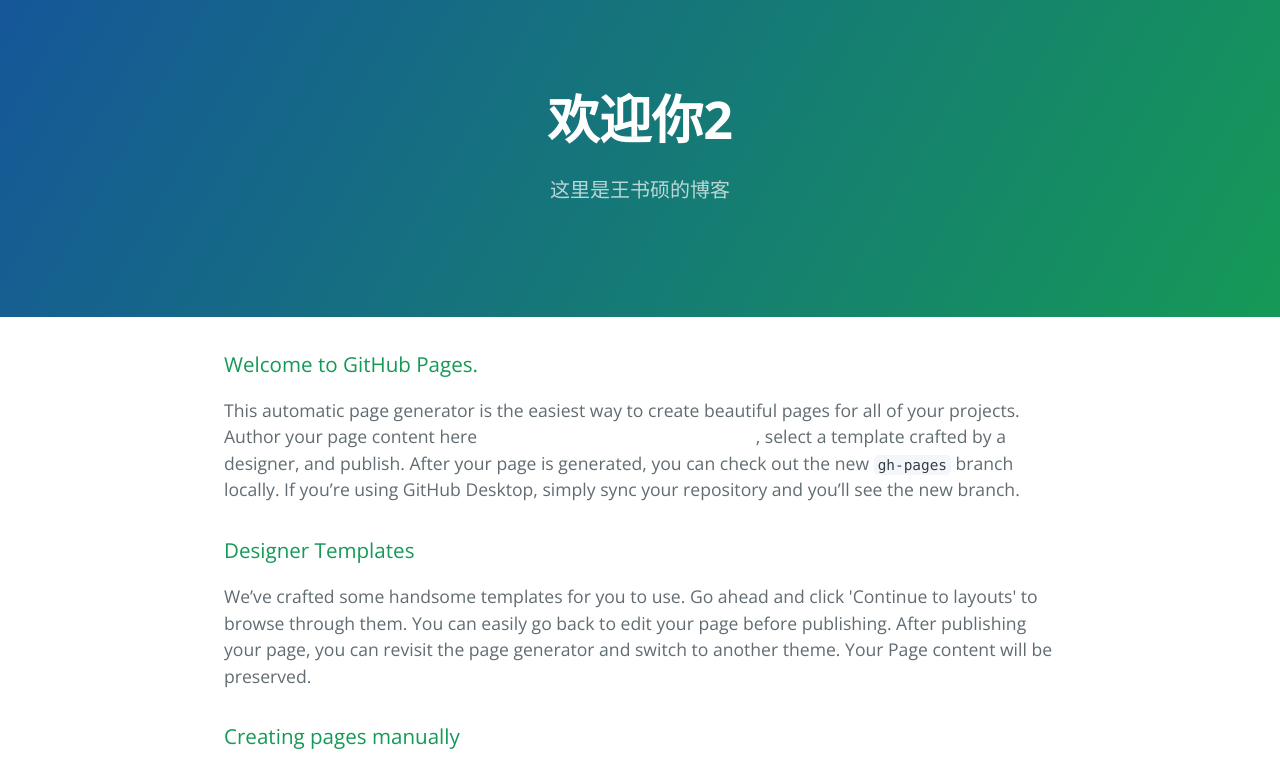
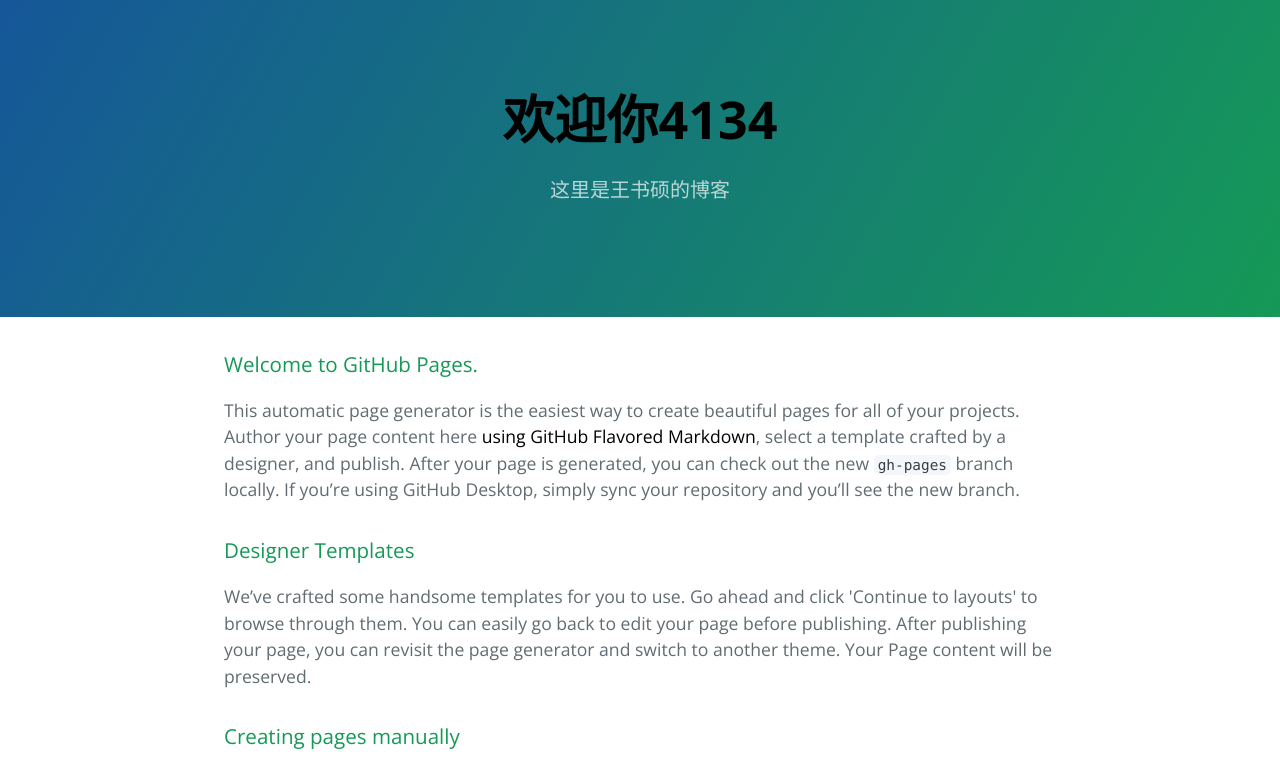
Before and after one commit to Verma1/wss1942.github.io, a website: page index.html in a window 1280 px wide. Shown: the top 766 px of the page. Drawn offline with nearby package versions, Linux system fonts and the light colour scheme.

```diff
--- a/gulpfile.js
+++ b/gulpfile.js
@@ -10,7 +10,7 @@
     }
   });
 
-  gulp.watch(['*.html', 'stylesheets/*.css', 'js/*.js']).on('change', browserSync.reload);
+  gulp.watch(['*.html', 'stylesheets/*.css', 'js/*.js']).on('change', reload);
 
 
 });
--- a/index.html
+++ b/index.html
@@ -15,7 +15,7 @@
 
 <body>
     <section class="page-header">
-        <h1 class="project-name"><a href="me.html">欢迎你2</a></h1>
+        <h1 class="project-name"><a href="me.html">欢迎你4134</a></h1>
         <h2 class="project-tagline">这里是王书硕的博客</h2>
     </section>
     <section class="main-content">
--- a/stylesheets/my.css
+++ b/stylesheets/my.css
@@ -1,3 +1,3 @@
 a{
-	color:white;
+	color:black;
 }
```
Also changed, not shown: package.json (+3 -10 lines).
